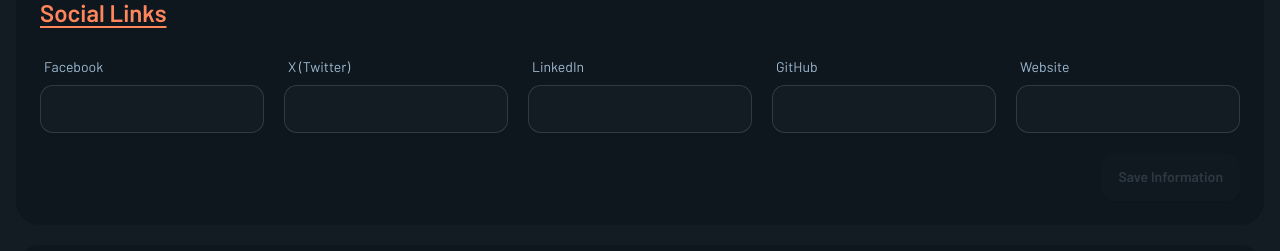
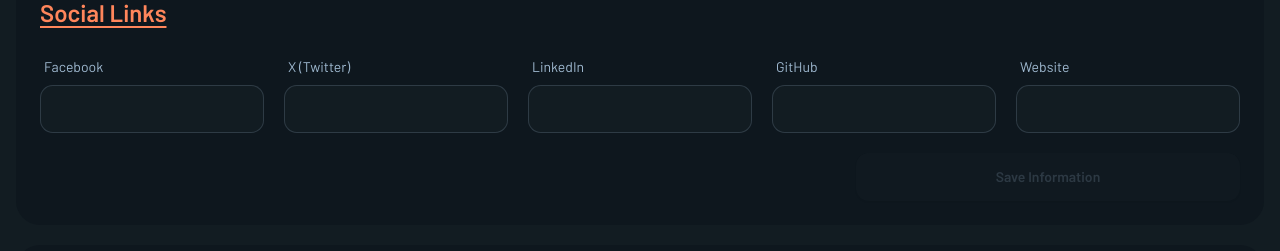
Before and after one commit to taseenjeem/intellipath-ts, a Next.js app: page /profile/1/settings in a window 1280 px wide. Shown: the part 2187-2438 px from the top of the page. Built offline with nearby package versions, Linux system fonts and the light colour scheme; no server answers.

Commit message:
Update ProfileInfoForm.tsx

```diff
--- a/src/components/page/profile-page/ProfileInfoForm.tsx
+++ b/src/components/page/profile-page/ProfileInfoForm.tsx
@@ -257,14 +257,17 @@ const ProfileInfoForm = () => {
 
         <div className="card-actions justify-end mt-5">
           {isLoading ? (
-            <button disabled className="btn btn-primary no-animation">
+            <button
+              disabled
+              className="btn btn-primary no-animation max-w-96 w-full"
+            >
               <span className="loading loading-spinner"></span>
               Saving..
             </button>
           ) : (
             <button
               type="submit"
-              className="btn btn-primary"
+              className="btn btn-primary max-w-96 w-full"
               disabled={!isFormChanged}
             >
               Save Information
```
